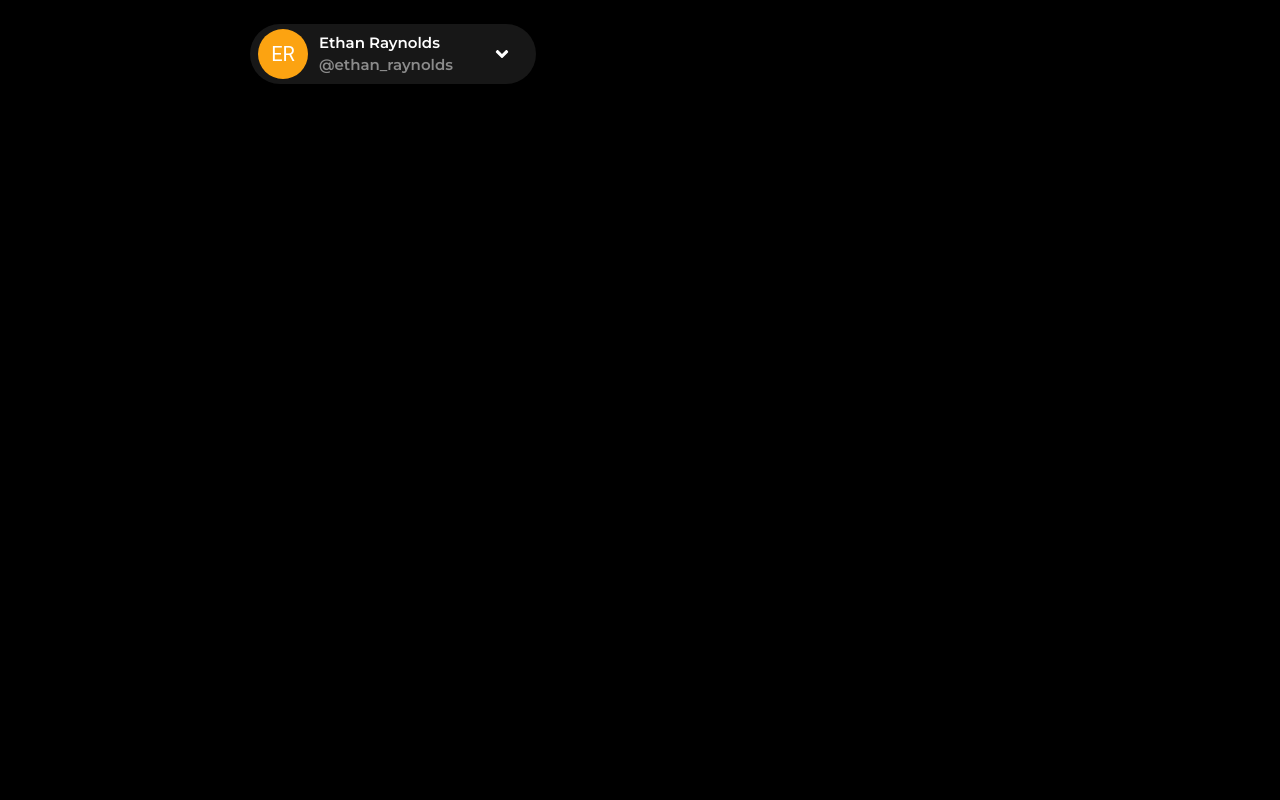
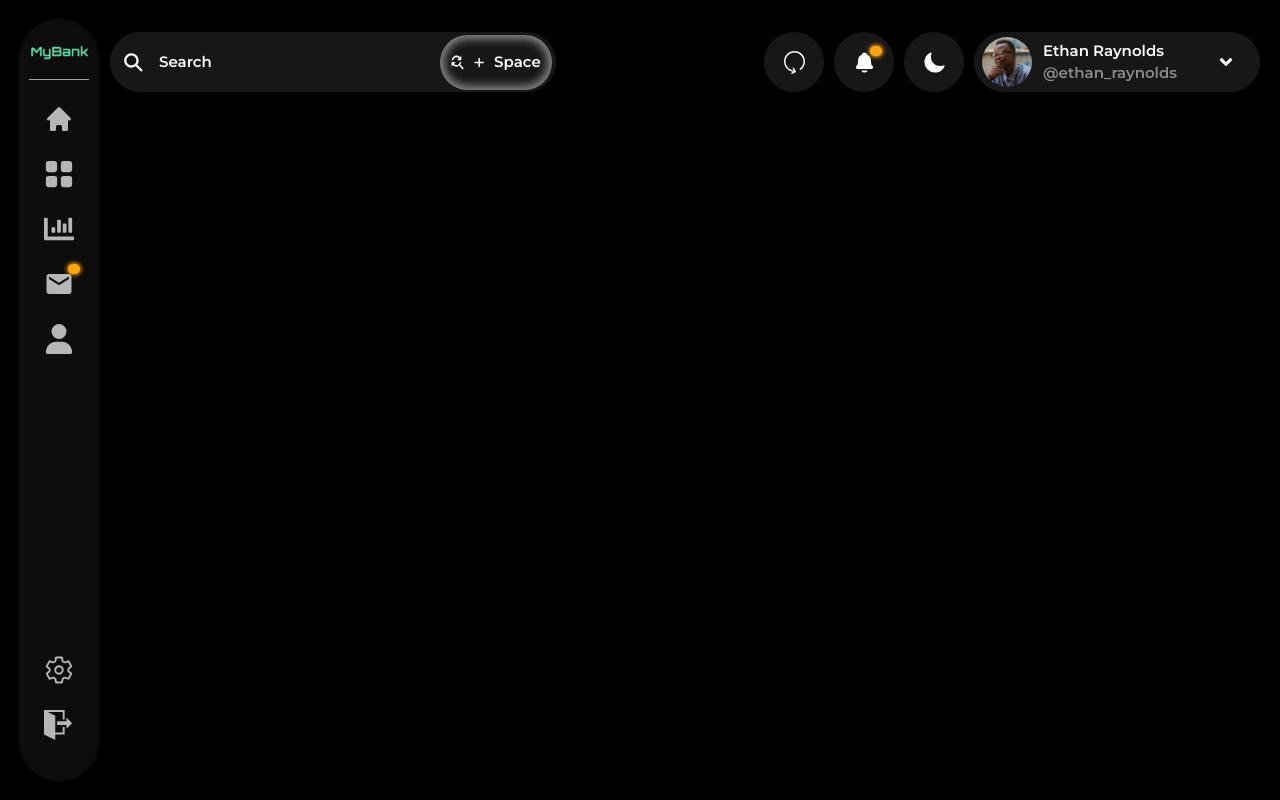
Before and after one commit to Christh2022/myBank_Front-end, a React (Vite) app: page /nav in a window 1280 px wide. Built offline with nearby package versions, Linux system fonts and the light colour scheme.

Commit message:
FEAT : Header.tsx completed

```diff
--- a/src/Components/Header/DoprDownMenu.tsx
+++ b/src/Components/Header/DoprDownMenu.tsx
@@ -104,9 +104,9 @@ export const DropDownMenu = ({ FaAngleDown }: { FaAngleDown: IconType }) => {
             {index === 4 && <hr className="w-[100%] border-[#ffffff32]" />}
           </MenuItem>
         ))}
-        <MenuItem>
-          <p className="text-[#ffffff4d] text-[14px] px-5 py-1.5">
-            Privacy Policy <span>.</span> Terms ofService
+        <MenuItem sx={{padding: "0 0"}}>
+          <p className="text-[#ffffff4d] text-[14px] px-5 py-1.5 font-semibold">
+            Privacy Policy <span className='text-[25px] px-1 py-0'>.</span> Terms ofService
           </p>
         </MenuItem>
       </Menu>
--- a/src/Components/Header/Header.tsx
+++ b/src/Components/Header/Header.tsx
@@ -1,14 +1,24 @@
 import React from 'react';
 import { MobileHeader } from './MobileHeader';
 import profile from '../../assets/profile.jpg';
+import { Icons } from './Icons';
+import Search from './Search';
 export const Header = () => {
   const profileData = {
     img: profile,
     name: 'Ethan Raynolds',
   };
   return (
-    <div className="flex flex-row fixed top-6 left-3 lg:left-[250px] ">
-      <MobileHeader {...{ profileData }} />
+    <div className="flex flex-row fixed top-8 left-3 lg:left-[110px] right-5">
+      <div className='flex flex-1 xl:justify-between items-center w-[100%]'>
+        <div>
+          <Search/>
+        </div>
+        <div className='flex xl:flex-row flex-row-reverse flex-1 items-center xl:justify-end mr-14 lg:mr-0 justify-between gap-2.5 '>
+          <Icons/>
+          <MobileHeader {...{ profileData }} />
+        </div>
+      </div>
     </div>
   );
 };
--- /dev/null
+++ b/src/Components/Header/Icons.tsx
@@ -0,0 +1,47 @@
+import React from 'react';
+import { IoMoon, IoNotifications } from 'react-icons/io5';
+import { SlReload } from 'react-icons/sl';
+import { BadgeUi } from '../../UI/Badge/BadgeUi';
+import { TbSunFilled } from 'react-icons/tb';
+
+export const Icons = () => {
+  const [dark, setDark] = React.useState<boolean>(true);
+  const IconTab = [
+    { icon: dark ? <IoMoon /> : <TbSunFilled /> },
+    {
+      icon: (
+        <BadgeUi>
+          <IoNotifications />
+        </BadgeUi>
+      ),
+    },
+    { icon: <SlReload /> },
+  ];
+
+  const handleClick = (index: number) => {
+      if (index === 2) {
+          setDark(!dark)
+        } else {
+          alert('sac');
+
+      }
+  };
+  return (
+    <div className="sm:opacity-100 opacity-0 flex flex-row gap-2.5   ">
+      {IconTab.reverse().map(({ icon }, index) => (
+        <div
+          key={index}
+          className={` bg-[#ffffff17] cursor-pointer w-[60px] h-[60px] rounded-full text-[23px] items-center justify-center flex `}
+          style={{
+            boxShadow: '-4px 4px 4px 0px #000000',
+            backdropFilter: 'blur(4px)',
+            WebkitBackdropFilter: 'blur(4px)',
+          }}
+          onClick={() => handleClick(index)}
+        >
+          {icon}
+        </div>
+      ))}
+    </div>
+  );
+};
--- a/src/Components/Header/MobileHeader.tsx
+++ b/src/Components/Header/MobileHeader.tsx
@@ -15,7 +15,7 @@ export const MobileHeader = ({
           backdropFilter: 'blur(4px)',
           WebkitBackdropFilter: 'blur(4px)'
         }}
-        className="rounded-[100px] px-2 py-1 h-[60px] md:min-w-[253px] bg-[#ffffff17]"
+        className={`sm:rounded-[100px] px-2 py-1 h-[60px] md:min-w-[253px]  sm:bg-[#ffffff17]`}
       >
         <Profile {...{ profileData }} />
       </div>
--- a/src/Components/Header/Profile.tsx
+++ b/src/Components/Header/Profile.tsx
@@ -20,7 +20,7 @@ export default function Profile({
 
   return (
     <div className="flex flex-row gap-[11px] items-center justify-center ">
-      {profileData && profileData.img.length < 0 ? (
+      {profileData && profileData.img.length > 0 ? (
         <Avatar
           alt={profileData.name}
           src={profileData.img}
@@ -37,7 +37,7 @@ export default function Profile({
           @{profileData.name.replace(' ', '_').toLocaleLowerCase()}
         </span>
       </div>
-      <span className="ml-3 cursor-pointer text-[20px] items-center justify-center">
+      <span className="hidden sm:flex ml-3 cursor-pointer text-[20px] items-center justify-center">
         <DropDownMenu {...{ FaAngleDown }} />
       </span>
     </div>
--- a/src/Components/Header/Search.tsx
+++ b/src/Components/Header/Search.tsx
@@ -0,0 +1,51 @@
+import React from 'react';
+import { IoSearchSharp } from 'react-icons/io5';
+import search from '../../assets/search.svg';
+import { FaPlus } from 'react-icons/fa6';
+
+export default function Search() {
+  const [focus, setFocus] = React.useState<boolean>(false);
+  const [searchText, setSearchText] = React.useState<string>('');
+
+  return (
+    <div>
+      <div
+        style={{
+          boxShadow: '-4px 4px 4px 0px #000000',
+          backdropFilter: 'blur(4px)',
+          WebkitBackdropFilter: 'blur(4px)',
+        }}
+        className="rounded-[100px] pl-3 pr-1  h-[60px] lg:min-w-[442px] bg-[#ffffff17] hidden xl:flex flex-row items-centter justify-center"
+      >
+        <div className="flex items-center  justify-between w-[100%]">
+          <div className="flex flex-row gap-[14px] items-center ">
+            <IoSearchSharp className="text-[23px]" />
+            {!focus && searchText.length === 0 && (
+              <span className="text-[15px] font-semibold">Search</span>
+            )}
+          </div>
+          <input
+            type="text"
+            onFocus={() => setFocus(true)}
+            onBlur={() => setFocus(false)}
+            onChange={(e) => setSearchText(e.target.value)}
+            className="h-[60px] outline-0 text-[17px] font-semibold px-2 "
+          />
+
+          <div
+            className="cursor-pointer flex flex-row gap-2.5 h-[55px] items-center justify-center rounded-[100px] px-[11px] lg:w-[112px] "
+            style={{ boxShadow: 'inset 0 0 10px 4px rgba(255, 255, 255, 0.5)' }}
+          >
+            <img
+              src={search}
+              alt="search"
+              className="lg:w-[13px] lg:h-[15px]"
+            />
+            <FaPlus className="text-[15px] font-semibold" />
+            <span className="text-[15px] font-semibold">Space</span>
+          </div>
+        </div>
+      </div>
+    </div>
+  );
+}
--- a/src/Components/Navigation/Nav.tsx
+++ b/src/Components/Navigation/Nav.tsx
@@ -5,17 +5,15 @@ import { BsFillGridFill } from 'react-icons/bs';
 import { FaChartBar } from 'react-icons/fa';
 import { MdEmail } from 'react-icons/md';
 import { FaUser } from 'react-icons/fa6';
-import { Badge } from '@mui/material';
 import { IoSettingsOutline } from 'react-icons/io5';
 import { ImExit } from 'react-icons/im';
 import { Mobilenav } from './Mobilenav';
+import { BadgeUi } from '../../UI/Badge/BadgeUi';
 export default function Nav() {
   const navigationTab = [
     {
-      path: '/nav',
-      Icon: (
-        <HiHome className="xl:text-[30px] lg:text-[25px]  text-[19px]" />
-      ),
+      path: '/home',
+      Icon: <HiHome className="xl:text-[30px] lg:text-[25px]  text-[19px]" />,
     },
     {
       path: '/category',
@@ -33,31 +31,15 @@ export default function Nav() {
       path: '/chat',
       Icon: (
         <span>
-          <Badge
-            color="secondary"
-            badgeContent=" "
-            anchorOrigin={{ vertical: 'top', horizontal: 'right' }}
-            sx={{
-              '& .MuiBadge-badge': {
-                width: 10, // ✅ Largeur du badge
-                height: 10, // ✅ Hauteur du badge
-                minWidth: 0,
-                boxShadow: '0px 0px 4px 1px #FCA311',
-                backgroundColor: '#FCA311', // ✅ couleur du badge
-                color: '#FCA311', // ✅ couleur du texte du badge (inutile ici car badgeContent = " ")
-              },
-            }}
-          >
+          <BadgeUi>
             <MdEmail className="xl:text-[30px] lg:text-[25px]  text-[19px]" />
-          </Badge>
+          </BadgeUi>
         </span>
       ),
     },
     {
       path: '/profile',
-      Icon: (
-        <FaUser className="xl:text-[30px] lg:text-[25px]  text-[19px]" />
-      ),
+      Icon: <FaUser className="xl:text-[30px] lg:text-[25px]  text-[19px]" />,
     },
   ];
 
@@ -70,9 +52,7 @@ export default function Nav() {
     },
     {
       path: '/Logout',
-      Icon: (
-        <ImExit className="xl:text-[30px] lg:text-[25px]  text-[19px]" />
-      ),
+      Icon: <ImExit className="xl:text-[30px] lg:text-[25px]  text-[19px]" />,
     },
   ];
 
@@ -98,7 +78,7 @@ export default function Nav() {
               to={nav.path}
               key={index}
               className={({ isActive }) =>
-                `flex items-center justify-center ${isActive ? 'white bg-[#FCA311] rounded-[10px] lg:w-[45px] lg:h-[45px]   2xl:w-[50px] 2xl:h-[50px] ' : 'text-[#FFFFFFB3]'}`
+                `flex items-center cursor-pointer justify-center ${isActive ? 'white bg-[#FCA311] rounded-[10px] lg:w-[45px] lg:h-[45px]   2xl:w-[50px] 2xl:h-[50px] ' : 'text-[#FFFFFFB3]'}`
               }
             >
               {nav.Icon}
@@ -121,7 +101,7 @@ export default function Nav() {
         </div>
       </div>
 
-      <Mobilenav {...{footerTab, navigationTab, logo}} />
+      <Mobilenav {...{ footerTab, navigationTab, logo }} />
     </div>
   );
 }
--- a/src/Layout/AppLayout.tsx
+++ b/src/Layout/AppLayout.tsx
@@ -2,6 +2,7 @@ import { Outlet } from 'react-router';
 import Nav from '../Components/Navigation/Nav';
 import {  useSelector } from 'react-redux';
 import { visible } from '../Redux/Slices/navSlice';
+import { Header } from '../Components/Header/Header';
 
 function AppLayout() {
     const navVisible = useSelector(visible)
@@ -10,6 +11,7 @@ function AppLayout() {
       {navVisible && (
         <>
           <Nav />
+          <Header />
         </>
       )}
       <Outlet />
--- a/src/Router/Routes.tsx
+++ b/src/Router/Routes.tsx
@@ -13,6 +13,7 @@ import { Register } from '../Pages/Register/Register';
 import AppLayout from '../Layout/AppLayout';
 import Profile from '../Pages/Profile/Profile';
 import { Header } from '../Components/Header/Header';
+import Nav from '../Components/Navigation/Nav';
 
 const router = createBrowserRouter([
     {
@@ -46,7 +47,11 @@ const router = createBrowserRouter([
     {
         path: '/nav',
         // element: <NotFound />,
-        element: <Header />,
+        element:
+            <div>
+                <Nav/>
+                <Header />
+            </div>
     },
   ]);
 
--- /dev/null
+++ b/src/UI/Badge/BadgeUi.tsx
@@ -0,0 +1,24 @@
+import { Badge } from '@mui/material';
+import React from 'react';
+
+export const BadgeUi = ({ children }: { children: React.ReactNode }) => {
+  return (
+    <Badge
+      color="secondary"
+      badgeContent=" "
+      anchorOrigin={{ vertical: 'top', horizontal: 'right' }}
+      sx={{
+        '& .MuiBadge-badge': {
+          width: 10,
+          height: 10,
+          minWidth: 0,
+          boxShadow: '0px 0px 4px 1px #FCA311',
+          backgroundColor: '#FCA311',
+          color: '#FCA311',
+        },
+      }}
+    >
+      {children}
+    </Badge>
+  );
+}
```
Also changed, not shown: src/Components/Navigation/Mobilenav.tsx (+6 -4 lines), src/Components/Header/Icon.tsx (deleted), src/assets/search.svg (added).
